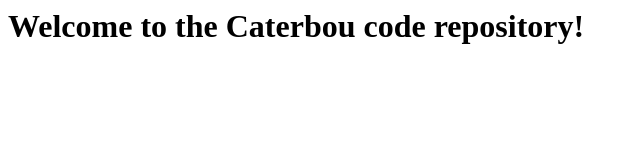
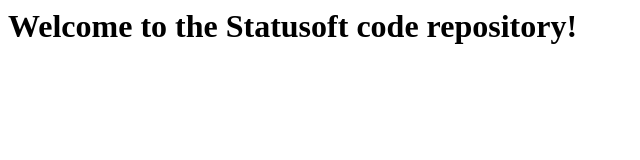
Before and after one commit to Hubbzy/Welcome-to-Hubbzy, a website: page index.html in a window 1280 px wide. Shown: the whole page, without its empty margins (0-640 px from the left). Drawn offline with Linux system fonts and the light colour scheme.

Commit message:
Update index.html

```diff
--- a/index.html
+++ b/index.html
@@ -1 +1 @@
-<h1>Welcome to the Caterbou code repository!</h1>
+<h1>Welcome to the Statusoft code repository!</h1>
```
